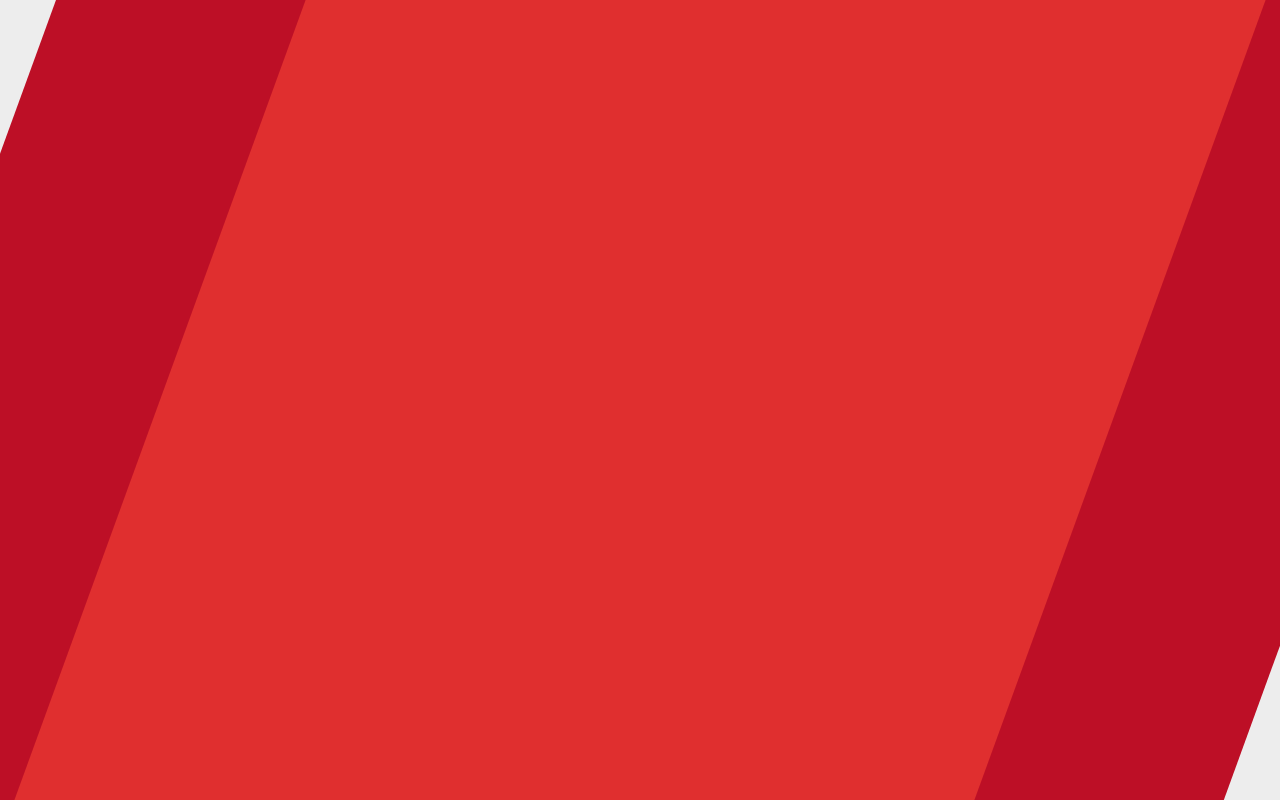
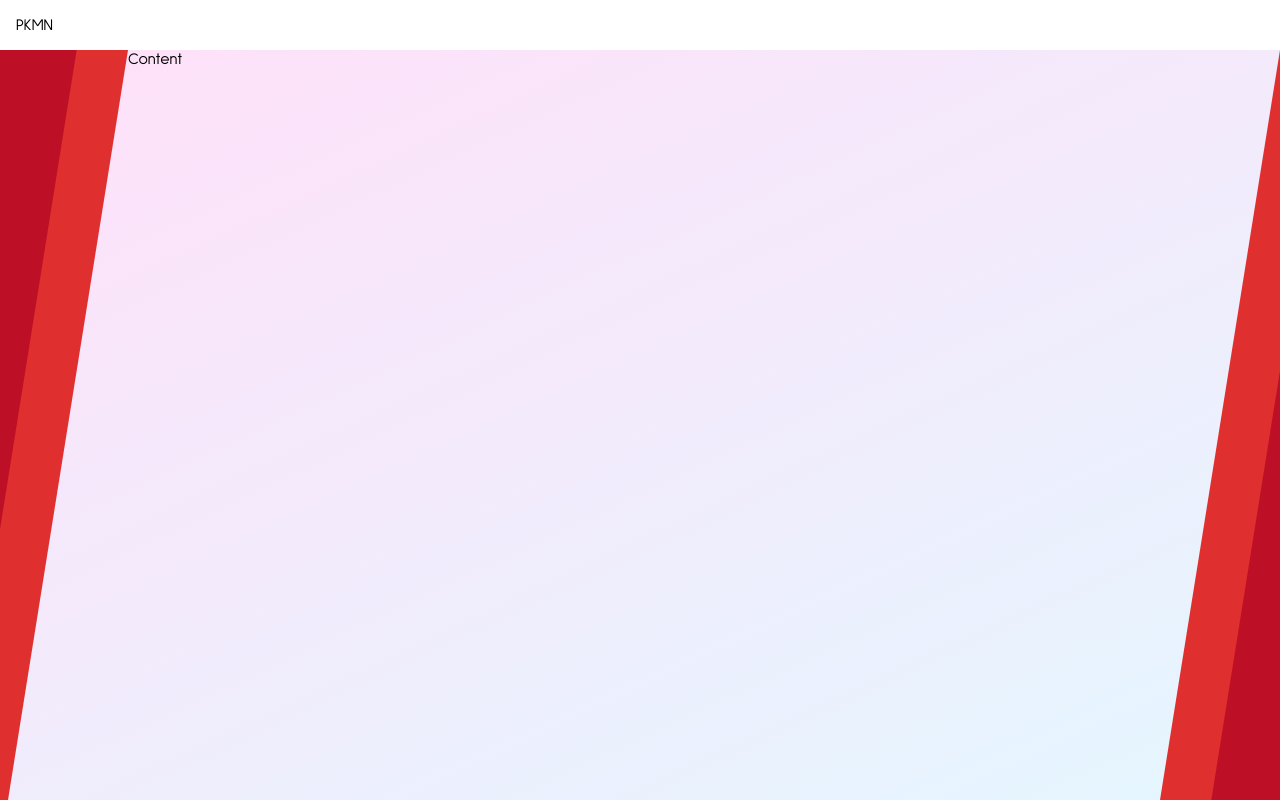
Before and after one commit to doczal/pkmn-make-a-team, a React app: page / in a window 1280 px wide. Built offline with nearby package versions, Linux system fonts and the light colour scheme; the HTML template or start-up script is replaced by a standard one.

Commit message:
Base layout styling

```diff
--- a/src/components/App.jsx
+++ b/src/components/App.jsx
@@ -1,45 +1,16 @@
 import React from 'react';
+import styled from 'styled-components';
+
+import Layout from './styles/Layout';
+import Header from './Header';
 import Grid from './styles/Grid';
-import styled from 'styled-components';
-import {colors, mediaQueries} from './styles/styledVars';
-
-const StyledApp = styled.div`
-  width: 100%;
-  height: 100%;
-  background-color: ${colors.plain_00};
-  overflow: hidden;
-
-  .inner {
-    position: absolute;
-    height: 100%;
-    left: 50%;
-    transform: translateX(-50%) skew(-20deg);
-
-    &.first {
-      background: ${colors.red_00};
-      width: 130%;
-
-      @media ${mediaQueries.md} {
-        width: 114%;
-      }
-    }
-
-    &.second {
-      background: ${colors.red_01};
-      width: 80%;
-
-      @media ${mediaQueries.md} {
-        width: 75%;
-      }
-    }
-  }
-`;
+import { colors, mediaQueries } from './styles/styledVars';
 
 const App = () => (
-  <StyledApp>
-    <div className="inner first" />
-    <div className="inner second" />
-  </StyledApp>
+  <React.Fragment>
+    <Header />
+    <Layout>Content</Layout>
+  </React.Fragment>
 );
 
 export default App;
--- /dev/null
+++ b/src/components/Header.jsx
@@ -0,0 +1,14 @@
+import React from 'react';
+import styled from 'styled-components';
+import { colors } from './styles/styledVars';
+
+const StyledHeader = styled.header`
+  background: ${colors.white};
+  padding: 1rem;
+`;
+
+const Header = () => {
+  return <StyledHeader>PKMN</StyledHeader>;
+};
+
+export default Header;
--- a/src/components/styles/GlobalStyle.jsx
+++ b/src/components/styles/GlobalStyle.jsx
@@ -1,4 +1,4 @@
-import {createGlobalStyle} from 'styled-components';
+import { createGlobalStyle } from 'styled-components';
 import SulphurPoint from 'assets/fonts/SulphurPoint-Regular.ttf';
 
 const GlobalStyle = createGlobalStyle`
@@ -20,7 +20,7 @@ const GlobalStyle = createGlobalStyle`
   #root {
     position: relative;
     width: 100%;
-    overflow: hidden;
+    overflow-x: hidden;
   }
 `;
 
--- /dev/null
+++ b/src/components/styles/Layout.jsx
@@ -0,0 +1,33 @@
+import React from 'react';
+import styled from 'styled-components';
+import stripes from 'assets/images/stripes.svg';
+
+import { colors, gradients, mediaQueries } from './styledVars';
+
+const StyledLayout = styled.div`
+  width: 100%;
+  height: 100%;
+  background: ${gradients.lite_blue_pink(-25)};
+  overflow: hidden;
+  display: grid;
+  grid: auto-flow / 1fr 8fr 1fr;
+
+  .pattern {
+    background: url(${stripes}) center/100% no-repeat;
+    position: relative;
+
+    &.right {
+      transform: scale(-1);
+    }
+  }
+`;
+
+const Layout = ({ children }) => (
+  <StyledLayout>
+    <div className="pattern" />
+    <main>{children}</main>
+    <div className="pattern right" />
+  </StyledLayout>
+);
+
+export default Layout;
--- a/src/components/styles/styledVars.js
+++ b/src/components/styles/styledVars.js
@@ -1,7 +1,18 @@
 export const colors = {
-  plain_00: '#ededed',
+  white: '#ffffff',
+  lite_00: '#ededed',
+  lite_01: '#dedede',
+  dark_00: '#333333',
   red_00: '#bd0f26',
   red_01: '#e02f2f',
+  lite_blue: '#e3f7ff',
+  lite_pink: '#ffe0f9',
+};
+
+export const gradients = {
+  lite_blue_pink(angle = 0) {
+    return `linear-gradient(${angle}deg, ${colors.lite_blue}, ${colors.lite_pink})`;
+  },
 };
 
 export const screenSize = {
```
Also changed, not shown: src/assets/images/stripes.svg (added).
